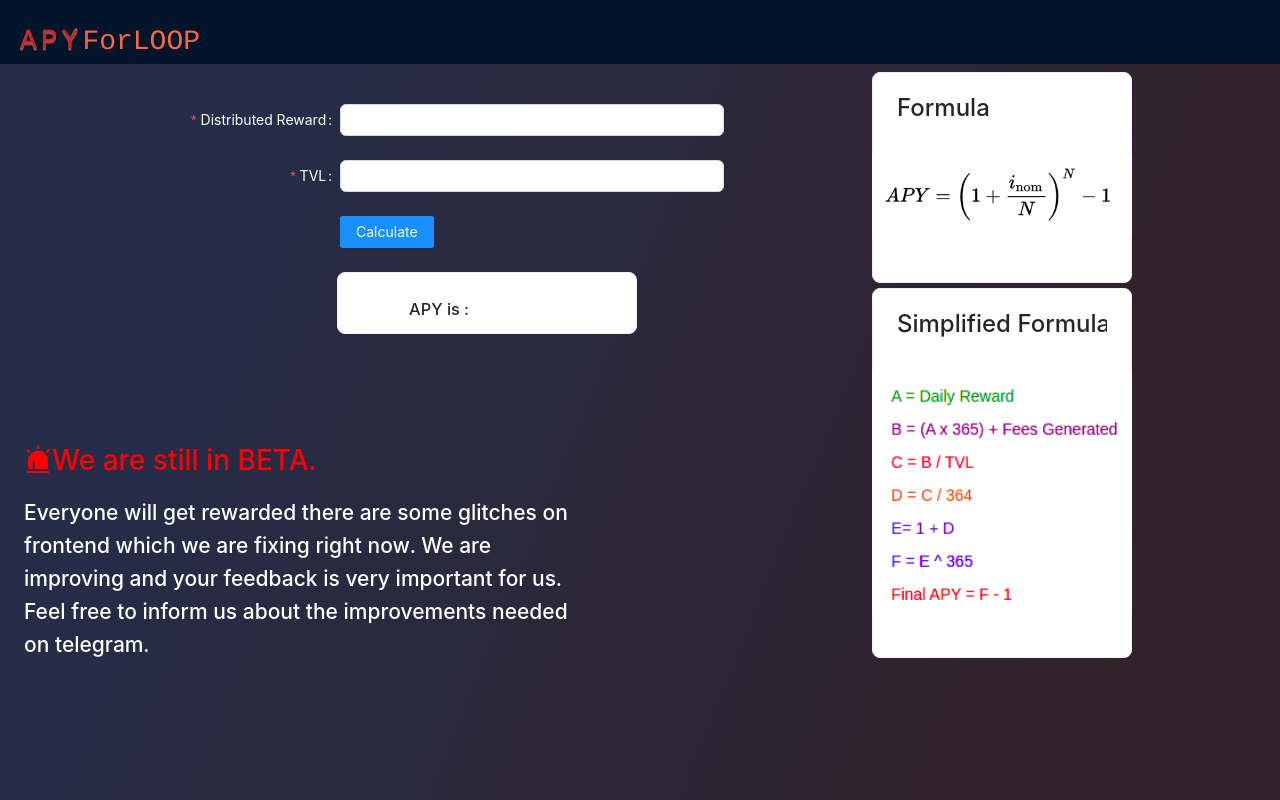
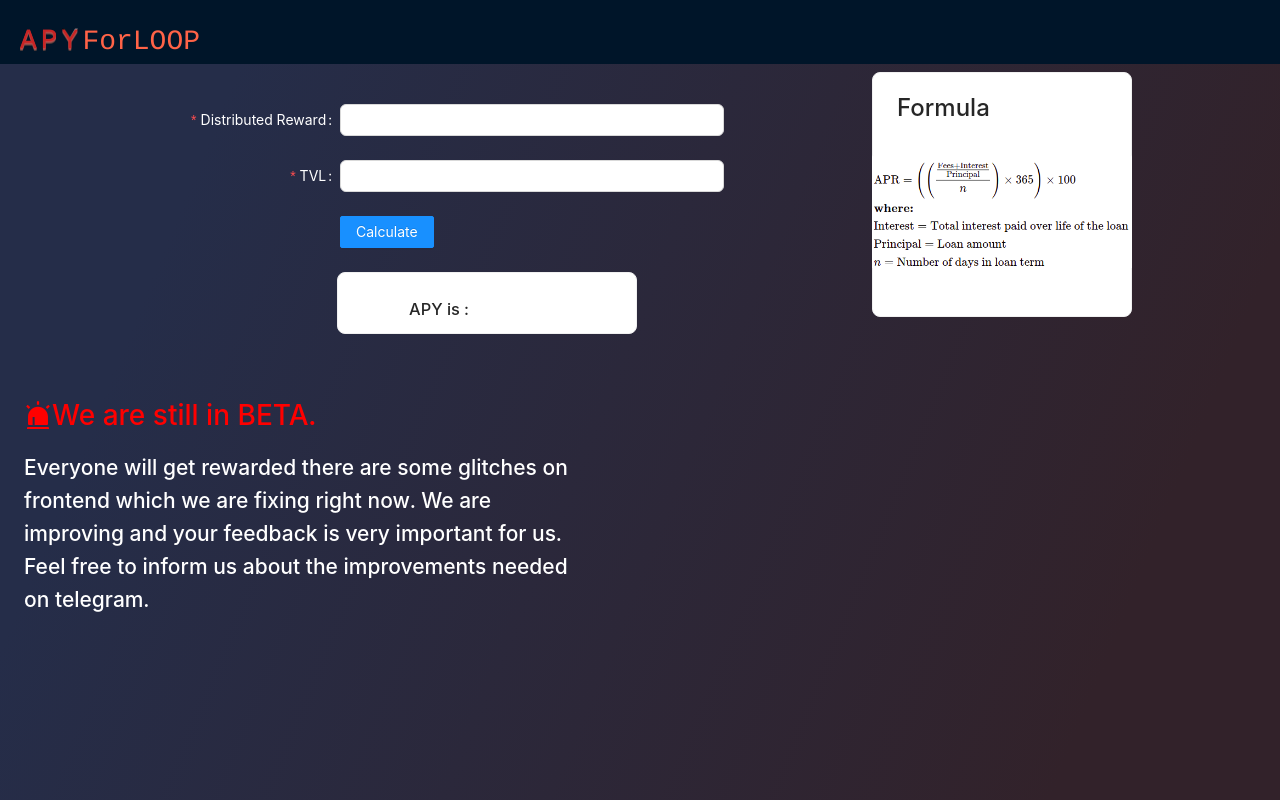
Before and after one commit to MUzairAjml/apy-calculator, a React (Create React App) app: page / in a window 1280 px wide. Built offline with nearby package versions, Linux system fonts and the light colour scheme.

Commit message:
formula updated

```diff
--- a/src/Components/AnnouncementCard/AnnouncementCard.css
+++ b/src/Components/AnnouncementCard/AnnouncementCard.css
@@ -1,6 +1,6 @@
 .ann-card{
     width: 600;
-    margin-top:-244px;
+    margin-top:35px;
     background:transparent;
     border:none
 }
--- a/src/Components/Form/ApyForm.jsx
+++ b/src/Components/Form/ApyForm.jsx
@@ -9,7 +9,7 @@ const ApyForm = () => {
   const [apy,setApy]=useState();
 
     const onFinish = (values) => {
-        const APY=(((((((reward*365+fee*52)/tvl)/365)+1)**365)-1)*100)
+        const APY=((reward*365+fee)/tvl)*100
         setApy(APY.toFixed(2));
 
       };
--- a/src/Components/FormulaCard/FormulaCard.jsx
+++ b/src/Components/FormulaCard/FormulaCard.jsx
@@ -19,13 +19,6 @@ const FormulaCard = () => {
 
   {/* Simplified Formula */}
 
-  <Card
-    title={<h2>Simplified Formula</h2>}
-    hoverable
-    style={{ width: 260,marginTop:'5px' }}
-    cover={<img alt="example" src={SimpleFormula} />}
-  >
-  </Card>
         </div>
     )
 }
```
Also changed, not shown: src/images/apy-formula.png.
